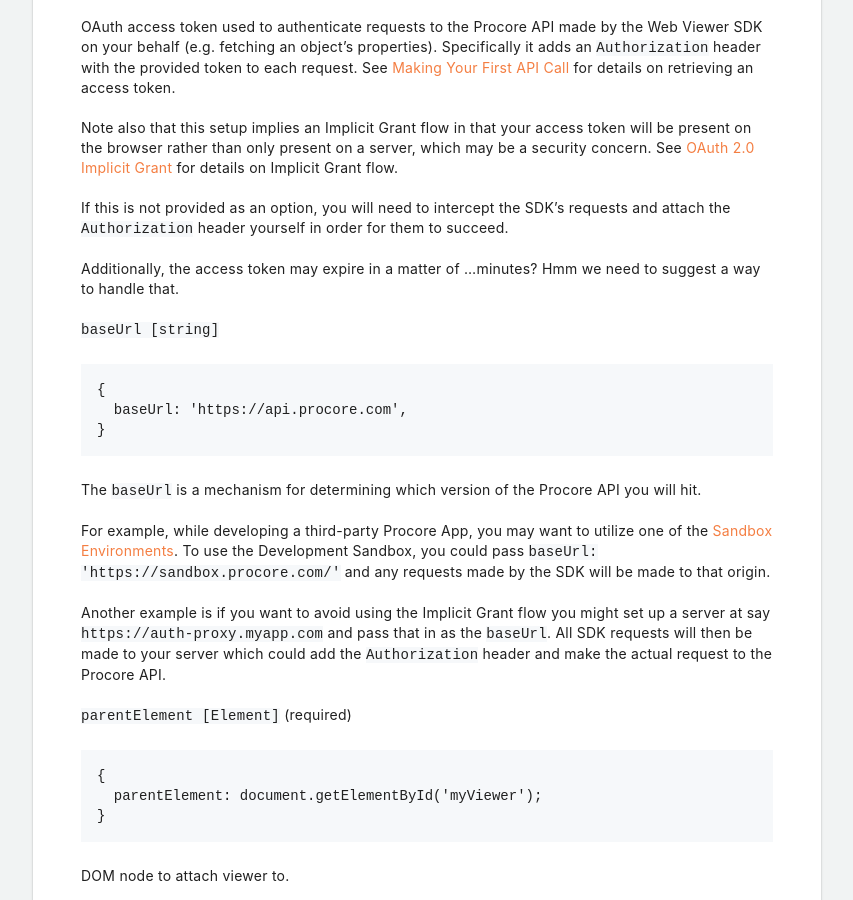
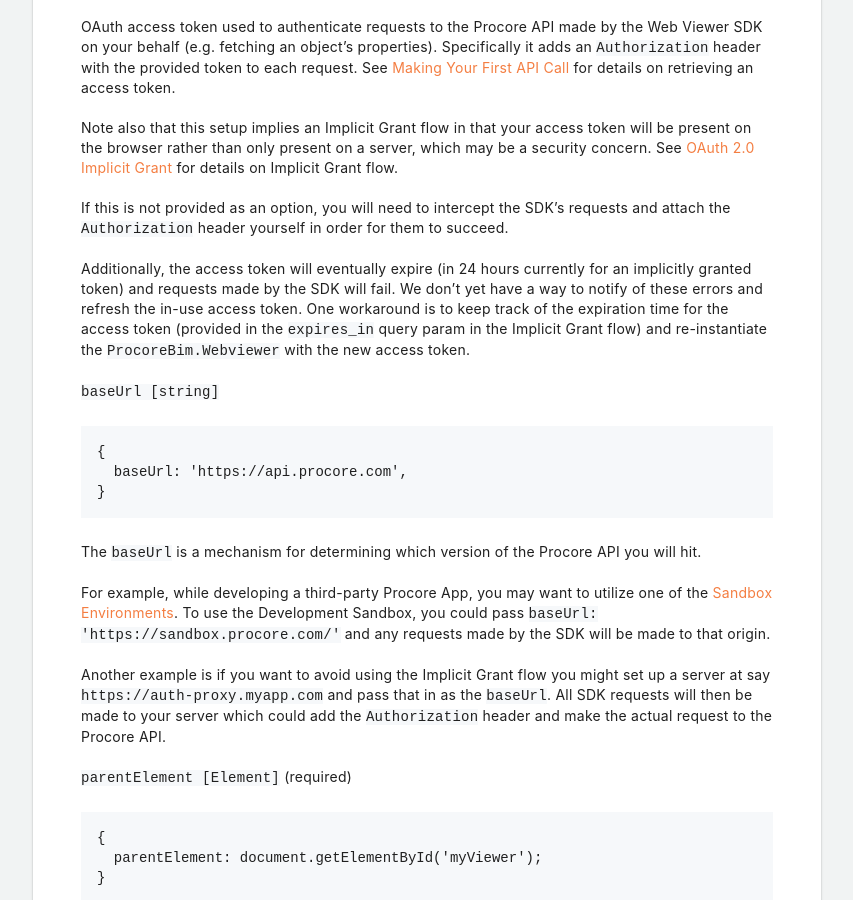
Before and after one commit to procore/documentation, a Jekyll site: the page built from other_procore_apis/bim_web_viewer.md, in a window 1280 px wide and 900 px high, scrolled down 31800 px. Shown: the whole window, without its empty margins (411-1264 px from the left). Built offline with Jekyll 4.4.1, drawn with Linux system fonts in a browser that asks for light colours.

Commit message:
Update snippet on token expiration

```diff
--- a/other_procore_apis/bim_web_viewer.md
+++ b/other_procore_apis/bim_web_viewer.md
@@ -1439,7 +1439,7 @@ Note also that this setup implies an Implicit Grant flow in that your access tok
 
 If this is not provided as an option, you will need to intercept the SDK's requests and attach the `Authorization` header yourself in order for them to succeed.
 
-Additionally, the access token may expire in a matter of ...minutes? Hmm we need to suggest a way to handle that.
+Additionally, the access token will eventually expire (in 24 hours currently for an implicitly granted token) and requests made by the SDK will fail. We don't yet have a way to notify of these errors and refresh the in-use access token. One workaround is to keep track of the expiration time for the access token (provided in the `expires_in` query param in the Implicit Grant flow) and re-instantiate the `ProcoreBim.Webviewer` with the new access token.
 
 `baseUrl [string]`
 
@@ -1454,6 +1454,7 @@ The `baseUrl` is a mechanism for determining which version of the Procore API yo
 For example, while developing a third-party Procore App, you may want to utilize one of the [Sandbox Environments](https://developers.procore.com/documentation/development-environments). To use the Development Sandbox, you could pass `baseUrl: 'https://sandbox.procore.com/'` and any requests made by the SDK will be made to that origin.
 
 Another example is if you want to avoid using the Implicit Grant flow you might set up a server at say `https://auth-proxy.myapp.com` and pass that in as the `baseUrl`. All SDK requests will then be made to your server which could add the `Authorization` header and make the actual request to the Procore API.
+
 
 `parentElement [Element]` (required)
 
```
